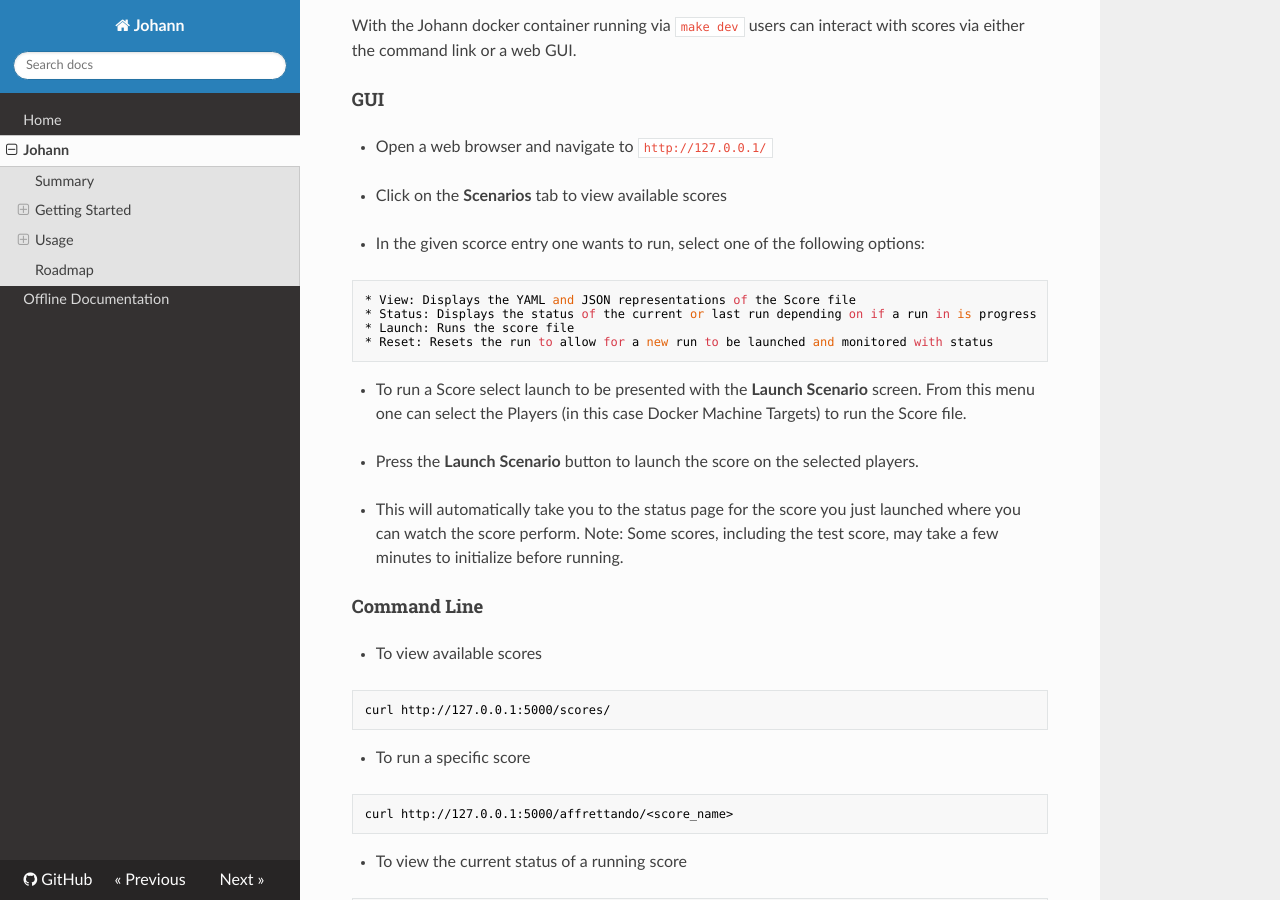
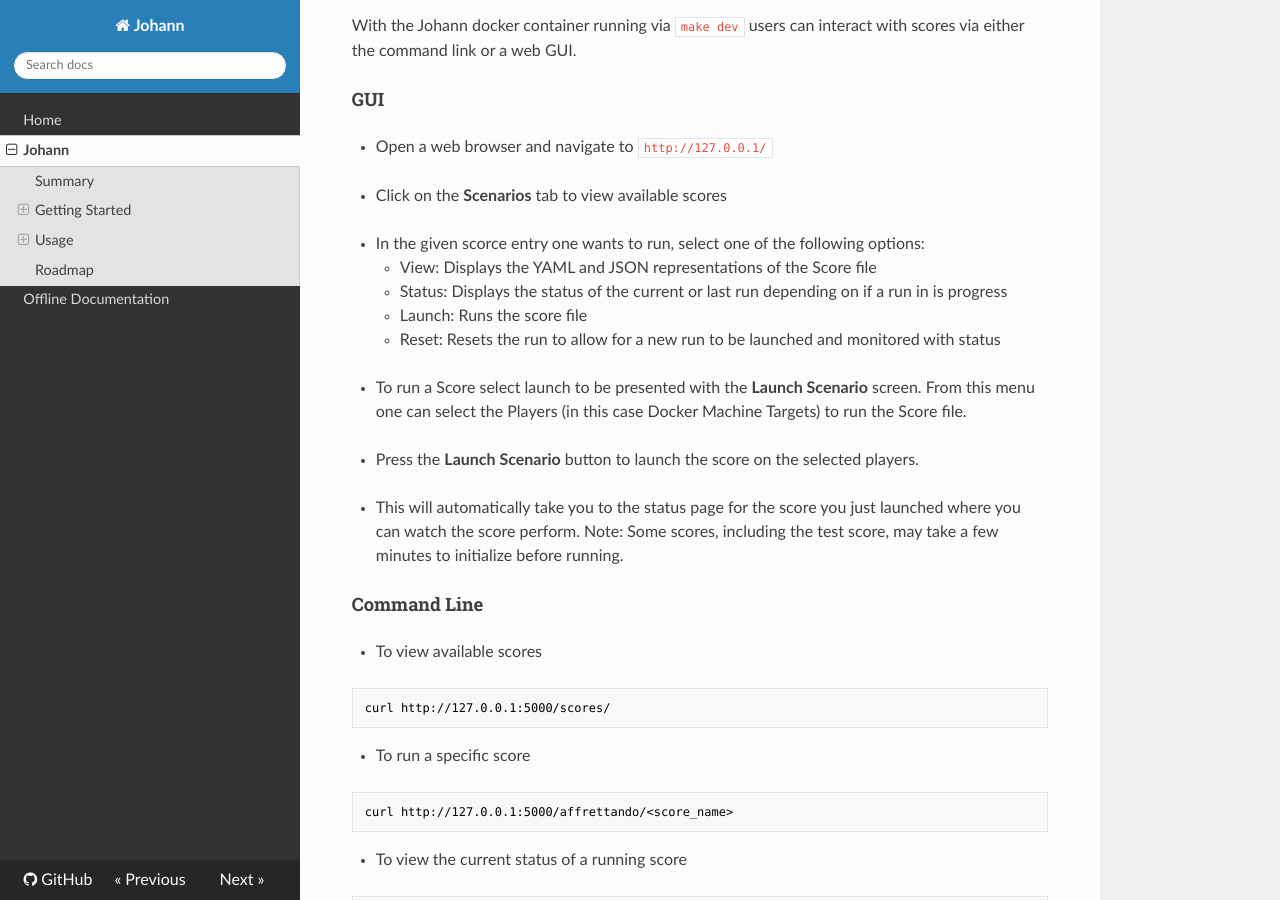
Before and after one commit to johannsdg/johannsdg.github.io, an MkDocs documentation site: the page built from docs/johann.md, in a window 1280 px wide and 900 px high, scrolled down 2326 px. Built offline with MkDocs 1.6.1, drawn with Linux system fonts in a browser that asks for light colours; nearby versions of some CDN libraries.

Commit message:
Update johann.md

```diff
--- a/docs/johann.md
+++ b/docs/johann.md
@@ -122,13 +122,12 @@
 <insert image>
 
 * In the given scorce entry one wants to run, select one of the following options:
-
-<insert image>
-
     * View: Displays the YAML and JSON representations of the Score file
     * Status: Displays the status of the current or last run depending on if a run in is progress
     * Launch: Runs the score file
     * Reset: Resets the run to allow for a new run to be launched and monitored with status
+
+<insert image>
 
 * To run a Score select launch to be presented with the **Launch Scenario** screen. From this menu one can select the Players (in this case Docker Machine Targets) to run the Score file.
 
```
